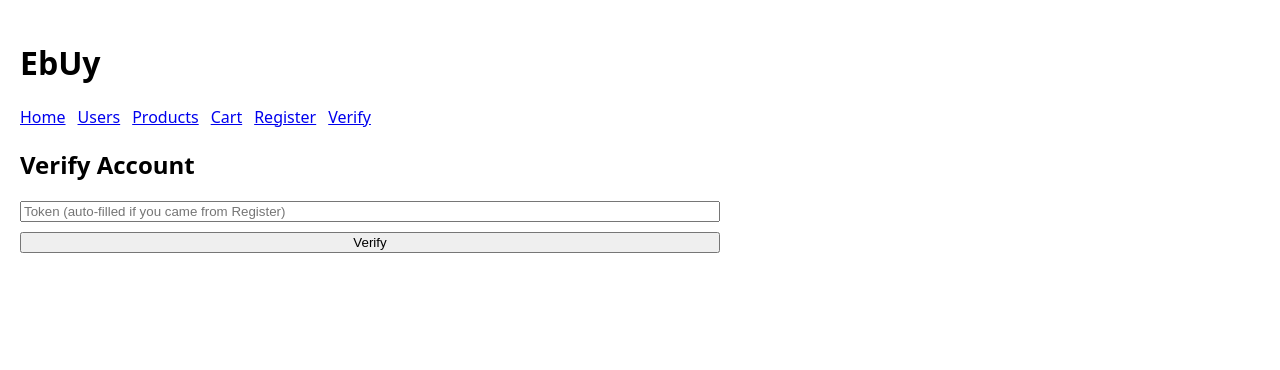
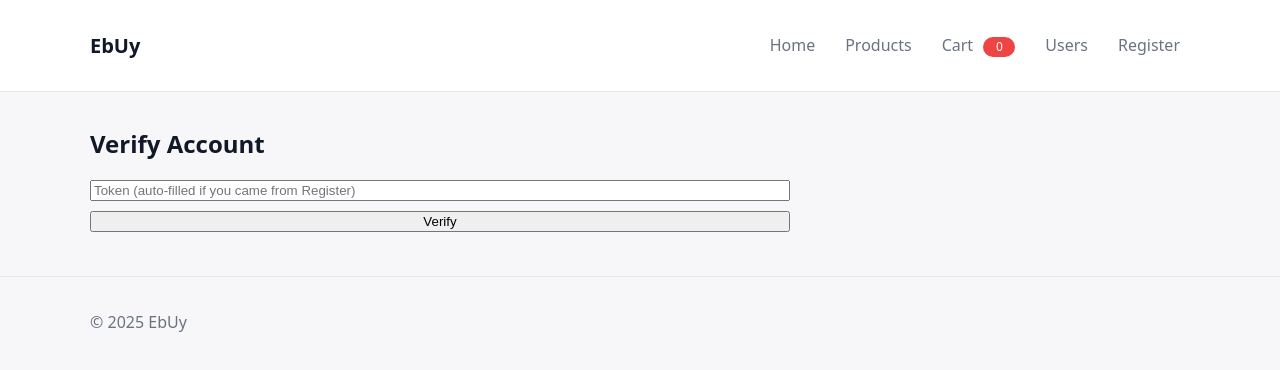
Before and after one commit to MirajMalik/EbUy, a React (Vite) app in the folder client/: page /verify in a window 1280 px wide. Shown: the top 370 px of the page. Built offline with nearby package versions, Linux system fonts and the light colour scheme; the HTML template or start-up script is replaced by a standard one.

Commit message:
add ecommerce layout with header&footer and live cart badge

```diff
--- a/client/src/App.jsx
+++ b/client/src/App.jsx
@@ -1,4 +1,7 @@
 import { Routes, Route, Link } from "react-router-dom";
+import Layout from "./components/Layout";
+
+
 import Home from "./pages/Home";
 import Users from "./pages/Users/Users";
 import UserDetails from "./pages/users/UserDetails";
@@ -11,33 +14,21 @@ import ProductDetails from "../src/pages/products/ProductDetails";
 
 export default function App() {
   return (
-    <div style={{ padding: 20, fontFamily: "system-ui" }}>
-      <h1>EbUy</h1>
-
-      <nav style={{ display: "flex", gap: 12, marginBottom: 16 }}>
-        <Link to="/">Home</Link>
-        <Link to="/users">Users</Link>
-
-        <Link to="/products">Products</Link>
-        <Link to="/cart">Cart</Link>
-
-        <Link to="/register">Register</Link>
-        <Link to="/verify">Verify</Link>
-      </nav>
-
+    <Layout>
       <Routes>
         <Route path="/" element={<Home />} />
-        <Route path="/users" element={<Users />} />
-        <Route path="/users/:id" element={<UserDetails />} />
 
         <Route path="/products" element={<Products />} />
         <Route path="/products/:id" element={<ProductDetails />} />
 
         <Route path="/cart" element={<Cart />} />
 
+        <Route path="/users" element={<Users />} />
+        <Route path="/users/:id" element={<UserDetails />} />
+
         <Route path="/register" element={<Register />} />
         <Route path="/verify" element={<Verify />} />
       </Routes>
-    </div>
+    </Layout>
   );
 }
--- /dev/null
+++ b/client/src/components/Header.jsx
@@ -0,0 +1,51 @@
+import { useEffect, useState } from "react";
+import { NavLink, Link } from "react-router-dom";
+import { getCart } from "../pages/products/cartStorage";
+
+function getCartCount() {
+  const cart = getCart();
+  return cart.reduce((sum, item) => sum + (item.qty || 1), 0);
+}
+
+export default function Header() {
+  const [cartCount, setCartCount] = useState(() => getCartCount());
+
+  // When cart changes, update the badge
+  useEffect(() => {
+    function onCartUpdated() {
+      setCartCount(getCartCount());
+    }
+
+    window.addEventListener("cart:updated", onCartUpdated);
+
+    return () => window.removeEventListener("cart:updated", onCartUpdated);
+  }, []);
+
+  return (
+    <header className="header">
+      <div className="container">
+        <div className="headerRow">
+          {/* Logo */}
+          <Link className="logo" to="/">
+            EbUy
+          </Link>
+
+          {/* Navigation */}
+          <nav className="nav">
+            <NavLink to="/" end>
+              Home
+            </NavLink>
+
+            <NavLink to="/products">Products</NavLink>
+            <NavLink to="/cart">
+              Cart <span className="badge">{cartCount}</span>
+            </NavLink>
+
+            <NavLink to="/users">Users</NavLink>
+            <NavLink to="/register">Register</NavLink>
+          </nav>
+        </div>
+      </div>
+    </header>
+  );
+}
--- a/client/src/components/Layout.jsx
+++ b/client/src/components/Layout.jsx
@@ -0,0 +1,15 @@
+import Header from "./Header";
+
+export default function Layout({ children }) {
+  return (
+    <div>
+      <Header />
+
+      <main className="container">{children}</main>
+
+      <footer className="footer">
+        <div className="container">© {new Date().getFullYear()} EbUy</div>
+      </footer>
+    </div>
+  );
+}
--- a/client/src/index.css
+++ b/client/src/index.css
@@ -1,8 +1,114 @@
+
 :root {
-  font-family: system-ui, Arial, sans-serif;
+  --bg: #f7f7f9;
+  --card: #ffffff;
+  --text: #111827;
+  --muted: #6b7280;
+  --border: #e5e7eb;
+  --primary: #111827;
 }
 
+/* Page background   */
 body {
   margin: 0;
-  padding: 0;
+  font-family: system-ui, Arial, sans-serif;
+  background: var(--bg);
+  color: var(--text);
 }
+
+
+.container {
+  max-width: 1100px;
+  margin: 0 auto;
+  padding: 16px;
+}
+
+/* Header styles */
+.header {
+  position: sticky;
+  top: 0;
+  background: var(--card);
+  border-bottom: 1px solid var(--border);
+  z-index: 10;
+}
+
+.headerRow {
+  display: flex;
+  align-items: center;
+  justify-content: space-between;
+  gap: 12px;
+  padding: 12px 0;
+}
+
+.logo {
+  font-weight: 800;
+  text-decoration: none;
+  color: var(--text);
+  font-size: 20px;
+}
+
+/* Navigation links */
+.nav {
+  display: flex;
+  gap: 10px;
+  align-items: center;
+  flex-wrap: wrap;
+}
+
+.nav a {
+  text-decoration: none;
+  color: var(--muted);
+  padding: 6px 10px;
+  border-radius: 8px;
+}
+
+.nav a.active {
+  color: var(--text);
+  background: #eef2ff;
+}
+
+/* Buttons + inputs */
+.btn {
+  border: 1px solid var(--border);
+  background: var(--card);
+  padding: 8px 12px;
+  border-radius: 10px;
+  cursor: pointer;
+}
+
+.btnPrimary {
+  background: var(--primary);
+  color: white;
+  border-color: var(--primary);
+}
+
+.input {
+  border: 1px solid var(--border);
+  background: white;
+  padding: 8px 10px;
+  border-radius: 10px;
+  min-width: 220px;
+}
+
+
+.badge {
+  display: inline-flex;
+  align-items: center;
+  justify-content: center;
+  min-width: 20px;
+  height: 20px;
+  padding: 0 6px;
+  border-radius: 999px;
+  background: #ef4444;
+  color: white;
+  font-size: 12px;
+  margin-left: 6px;
+}
+
+/* Footer */
+.footer {
+  margin-top: 28px;
+  padding: 18px 0;
+  color: var(--muted);
+  border-top: 1px solid var(--border);
+}
--- a/client/src/pages/products/cartStorage.jsx
+++ b/client/src/pages/products/cartStorage.jsx
@@ -14,6 +14,7 @@ export function getCart() {
 // Save cart to localStorage
 export function setCart(items) {
   localStorage.setItem(CART_KEY, JSON.stringify(items));
+  window.dispatchEvent(new Event("cart:updated"));
 };
 
 // Add product to cart
```
Also changed, not shown: 1 other file (tests, documents, lock files or other folders).
